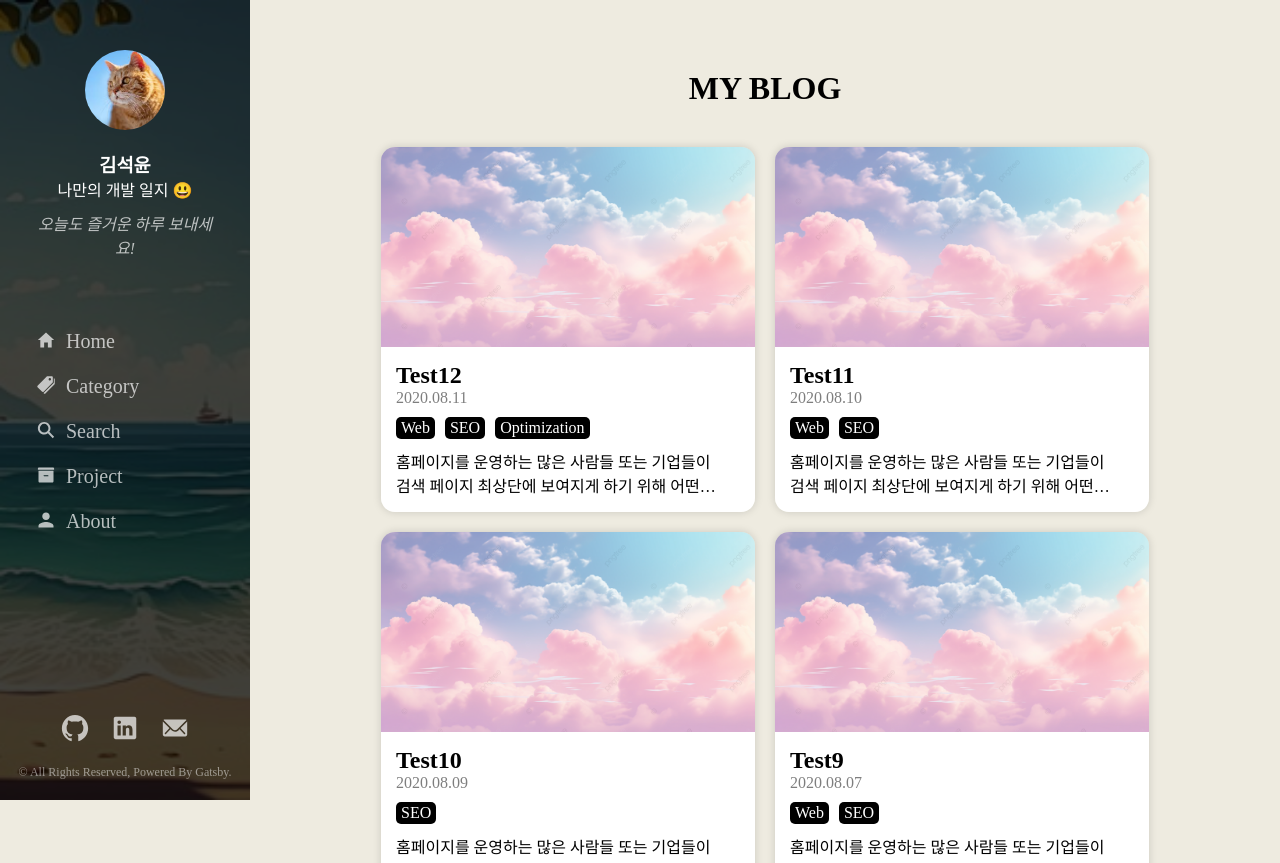
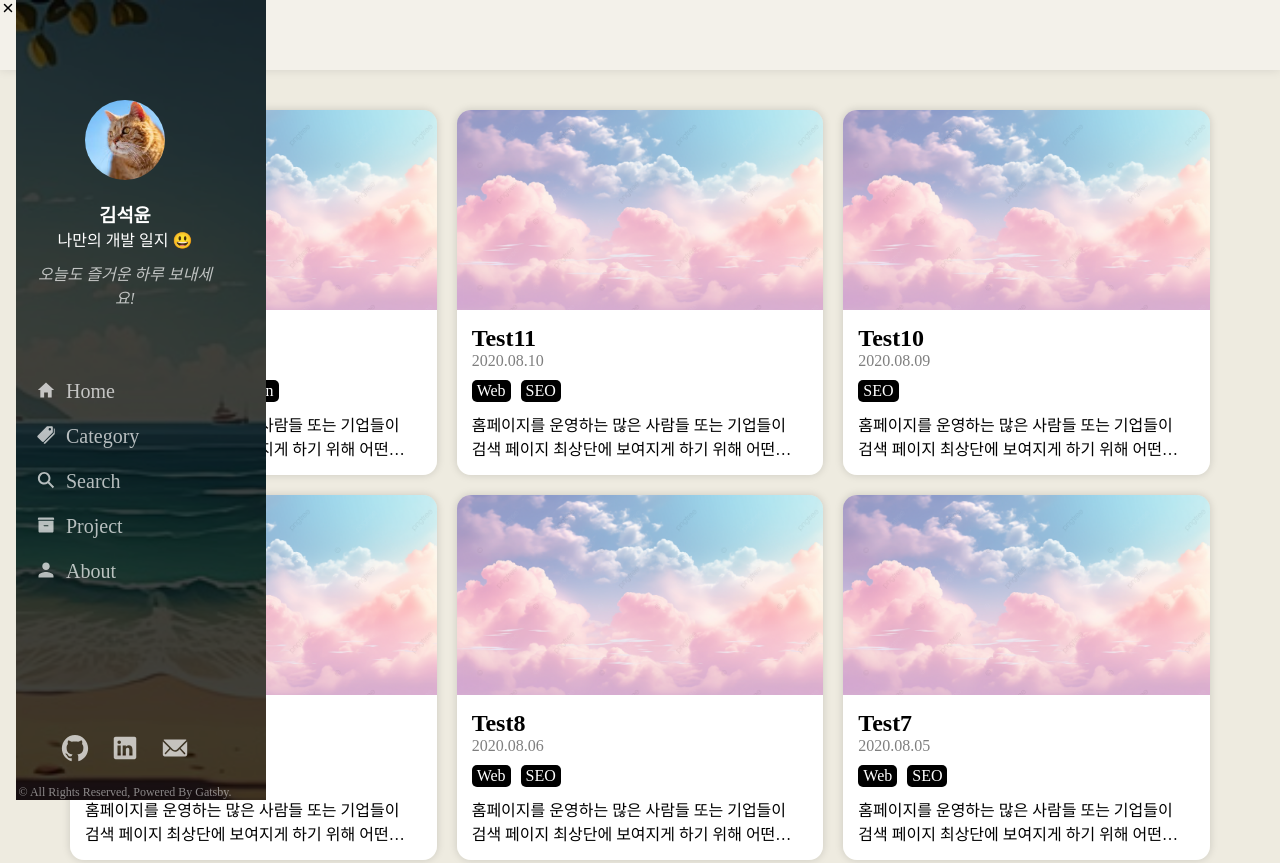
Before and after one commit to isdebrave/isdebrave.github.io, a Gatsby site: page / in a window 1280 px wide. Shown: the top 863 px of the page. Built offline with nearby package versions, Linux system fonts and the light colour scheme; Gatsby itself is replaced by a stand-in of ours.

Commit message:
다시 ui 구상 중

```diff
--- a/src/components/card/CardList.tsx
+++ b/src/components/card/CardList.tsx
@@ -10,8 +10,7 @@ type CardListType = {
 
 const Grid = styled.div`
   display: grid;
-  width: 768px;
-  grid-template-columns: 1fr 1fr;
+  grid-template-columns: 1fr 1fr 1fr;
   gap: 20px;
   margin: 0 auto;
   transition: all 0.3s ease-in-out;
--- a/src/components/common/Template.tsx
+++ b/src/components/common/Template.tsx
@@ -4,33 +4,51 @@ import Layout from "../layout/Layout";
 import { graphql, useStaticQuery } from "gatsby";
 import styled from "@emotion/styled";
 import { GatsbyImage } from "gatsby-plugin-image";
+import { IoMenu } from "react-icons/io5";
 
 type TemplateType = {
   children: React.ReactNode;
 };
 
-const ProfileContainer = styled.div`
+const TopNavigation = styled.header`
+  z-index: 10;
   position: fixed;
+  background-color: #f3f1ea;
+  width: 100%;
   padding: 10px;
-  width: 100%;
-  z-index: 10;
-  transition: all 0.3s ease-in-out;
+  box-shadow: 0 0 10px rgba(0, 0, 0, 0.1);
+  display: flex;
+  align-items: center;
 
-  @media (max-width: 1200px) {
-    background-color: rgba(0, 0, 0, 0.1);
-    backdrop-filter: blur(5px);
+  & > button {
+    display: flex;
+    align-items: center;
+    border: none;
+    background-color: transparent;
+    padding: 10px;
+    cursor: pointer;
+
+    &:hover {
+      background-color: rgba(0, 0, 0, 0.1);
+      border-radius: 100px;
+    }
+  }
+
+  & > h2 {
+    width: 100%;
+    text-align: center;
   }
 `;
 
-const ProfileImage = styled(GatsbyImage)`
-  width: 40px;
-  height: 40px;
-  border-radius: 100%;
-  object-fit: cover;
-  cursor: pointer;
+const Wrapper = styled.main`
+  position: relative;
+  padding: 110px 70px 70px 70px;
+  flex: 1;
+  transition: all 0.3s ease-in-out;
+  /* min-height: 100vh; */
 `;
 
-const clickHandler = (ref: React.RefObject<HTMLDivElement>) => {
+const onClick = (ref: React.RefObject<HTMLDivElement>) => {
   if (ref.current) {
     ref.current.style.marginLeft = "0px";
   }
@@ -40,34 +58,16 @@ const Template: React.FC<TemplateType> = (props) => {
   const ref = useRef<HTMLDivElement>(null);
   const { children } = props;
 
-  const data = useStaticQuery(graphql`
-    {
-      file(name: { eq: "profile" }) {
-        childImageSharp {
-          gatsbyImageData(width: 80, height: 80, placeholder: DOMINANT_COLOR)
-        }
-      }
-    }
-  `);
-  const { gatsbyImageData } = data.file.childImageSharp;
-
   return (
     <>
       <GlobalStyle />
-      <div
-        style={{ position: "relative", display: "flex", minHeight: "100vh" }}
-      >
-        <ProfileContainer>
-          <div
-            style={{ display: "inline-block" }}
-            onClick={() => clickHandler(ref)}
-          >
-            <ProfileImage image={gatsbyImageData} alt="profileImage" />
-          </div>
-        </ProfileContainer>
-        <Layout ref={ref} />
-        {children}
-      </div>
+      <TopNavigation>
+        <button onClick={() => onClick(ref)}>
+          <IoMenu size={30} />
+        </button>
+      </TopNavigation>
+      <Layout ref={ref} />
+      <Wrapper>{children}</Wrapper>
     </>
   );
 };
--- a/src/components/layout/Layout.tsx
+++ b/src/components/layout/Layout.tsx
@@ -6,11 +6,13 @@ import Profile from "./profile/Profile";
 import Footer from "components/Footer";
 import { GatsbyImage } from "gatsby-plugin-image";
 import { graphql, useStaticQuery } from "gatsby";
+import { IoClose } from "react-icons/io5";
 
 const LayoutWrapper = styled.div`
   position: fixed;
   top: 0;
   left: 0;
+  /* margin-left: -250px; */
   width: 250px;
   height: 100%;
   transition: all 0.3s ease-in-out;
@@ -22,13 +24,13 @@ const LayoutWrapper = styled.div`
     display: flex;
     flex-direction: column;
     align-items: center;
-    padding: 50px 30px;
+    padding: 80px 30px 50px 30px;
     color: white;
   }
 
-  @media (max-width: 1200px) {
+  /* @media (max-width: 1200px) {
     margin-left: -250px;
-  }
+  } */
 `;
 
 const Background = styled(GatsbyImage)`
@@ -51,8 +53,10 @@ const Layout = forwardRef((_, ref: React.ForwardedRef<HTMLDivElement>) => {
     }
   `);
   const { gatsbyImageData } = data.file.childImageSharp;
+
   return (
     <LayoutWrapper ref={ref}>
+      <IoClose />
       <Background image={gatsbyImageData} alt="background" />
       <nav>
         <Profile />
--- a/src/components/post/PostContent.tsx
+++ b/src/components/post/PostContent.tsx
@@ -19,7 +19,7 @@ const MarkdownBody = styled.div`
   .markdown-body {
     box-sizing: border-box;
     min-width: 200px;
-    max-width: 980px;
+    max-width: 768px;
     margin: 0 auto;
     padding: 45px;
   }
--- a/src/pages/index.tsx
+++ b/src/pages/index.tsx
@@ -31,10 +31,10 @@ const IndexPage: React.FC<IndexPageType> = (props) => {
 
   return (
     <Template>
-      <HomeWrapper>
-        <h1>{title}</h1>
-        <CardList edges={edges} selectedTag="All" />
-      </HomeWrapper>
+      {/* <HomeWrapper> */}
+      {/* <h1>{title}</h1> */}
+      <CardList edges={edges} selectedTag="All" />
+      {/* </HomeWrapper> */}
     </Template>
   );
 };
--- a/src/styles/index.ts
+++ b/src/styles/index.ts
@@ -4,8 +4,8 @@ import styled from "@emotion/styled";
 
 export const Wrapper = styled.main`
   position: relative;
-  margin-left: 250px;
-  padding: 70px 0;
+  /* margin-left: 250px; */
+  padding: 70px;
   flex: 1;
   transition: all 0.3s ease-in-out;
 
--- a/src/templates/postTemplate.tsx
+++ b/src/templates/postTemplate.tsx
@@ -45,9 +45,9 @@ const PostTemplate: React.FC<PostTemplateType> = (props) => {
           <PostContent id="post-content" html={html} />
           <Comment />
         </div>
-        <div>
+        {/* <div>
           <Toc />
-        </div>
+        </div> */}
       </PostTemplateWrapper>
     </Template>
   );
```
